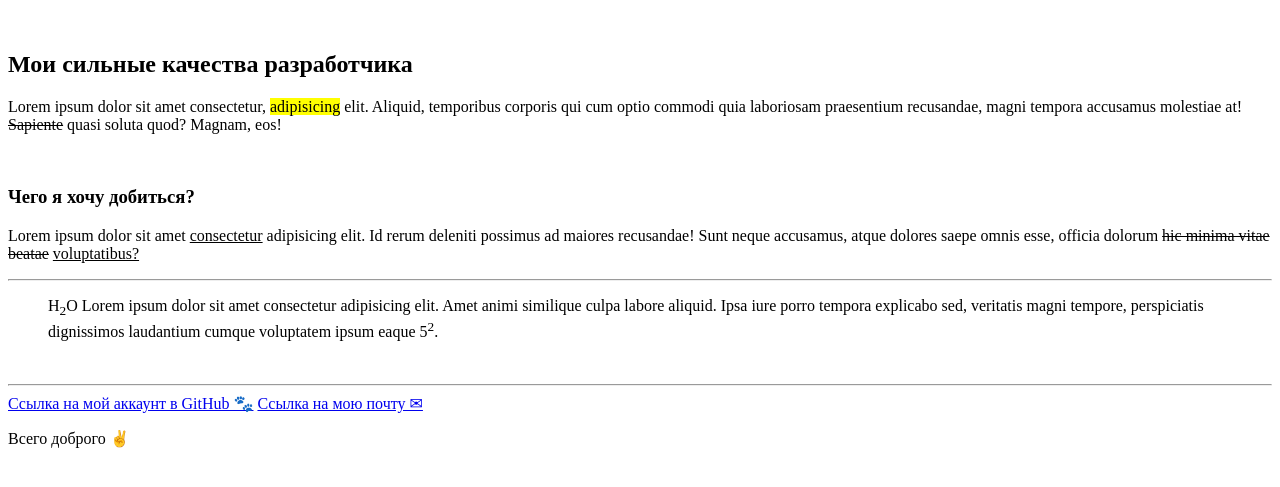
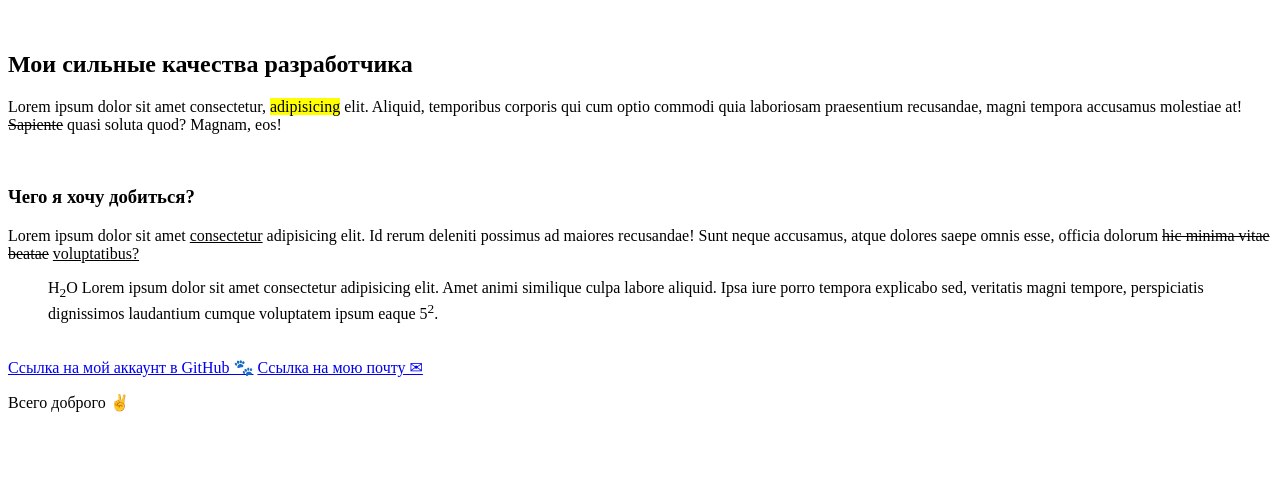
Before and after one commit to gittafia/if-html, a plain HTML site: page about/index.html in a window 1280 px wide. Shown: the part 119-606 px from the top of the page. Drawn offline with Linux system fonts and the light colour scheme.

Commit message:
bug_fexed

```diff
--- a/about/index.html
+++ b/about/index.html
@@ -4,26 +4,24 @@
     <meta charset="UTF-8">
     <meta http-equiv="X-UA-Compatible" content="IE=edge">
     <meta name="viewport" content="width=device-width, initial-scale=1.0">
-    <title>Document</title>
+    <title>Моя первая страница</title>
 </head>
 <body>
     <h1>Почему я выбрала направление Front-end разработки</h1>
     <p>Lorem <strong>ipsum</strong> dolor sit amet consectetur, adipisicing elit. <em>Commodi</em> nulla inventore similique animi perspiciatis voluptate architecto iste doloremque accusamus, illo repudiandae atque, pariatur rerum doloribus! Voluptatem optio minus itaque praesentium.</p>
-    <br>
+    </br>
     <h2>Мои сильные качества разработчика</h2>
     <p>Lorem ipsum dolor sit amet consectetur, <mark>adipisicing</mark> elit. Aliquid, temporibus corporis qui cum optio commodi quia laboriosam praesentium recusandae, magni tempora accusamus molestiae at! <del>Sapiente</del> quasi soluta quod? Magnam, eos!</p>
-    <br>
+    </br>
     <h3>Чего я хочу добиться?</h3>
     <p>Lorem ipsum dolor sit amet <ins>consectetur</ins> adipisicing elit. Id rerum deleniti possimus ad maiores recusandae! Sunt neque accusamus, atque dolores saepe omnis esse, officia dolorum <del>hic minima vitae beatae</del> <ins>voluptatibus?</ins></p>
-    <hr>
+    </hr>
     <blockquote> H<sub>2</sub>O Lorem ipsum dolor sit amet consectetur adipisicing elit. Amet animi similique culpa labore aliquid. Ipsa iure porro tempora explicabo sed, veritatis magni tempore, perspiciatis dignissimos laudantium cumque voluptatem ipsum eaque 5<sup>2</sup>.</blockquote>
-    <br>
-    <hr>
+    </br>
+    </hr>
     <a href="https://github.com/gittafia">Ссылка на мой аккаунт в GitHub &#x1F43E;</a>
     <a href="mailto:poleyko.ta@gmail.com">Ссылка на мою почту &#x2709;</a>
-    <br>
+    </br>
     <p>Всего доброго &#x270C;</p>
-
-
 </body>
 </html>
```
